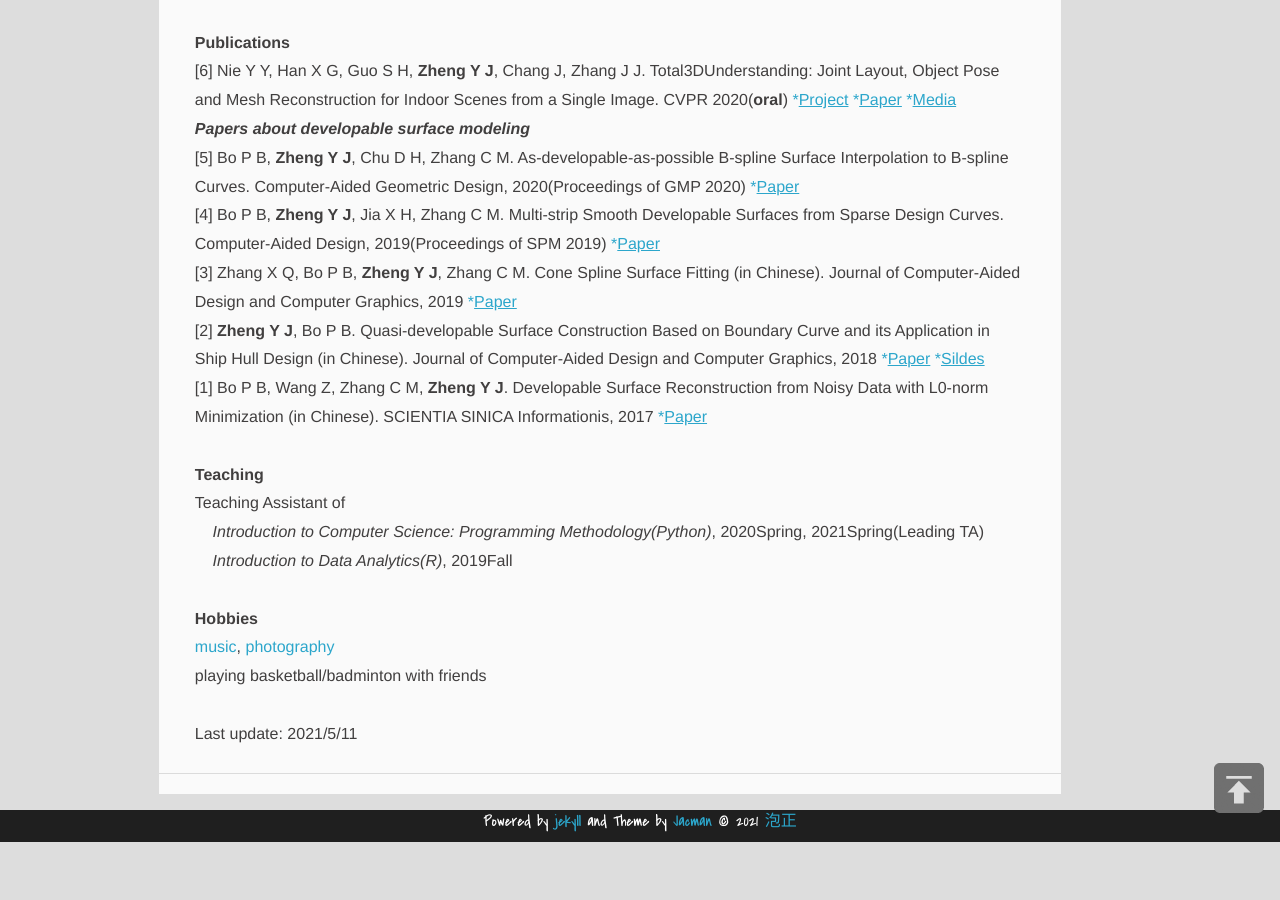
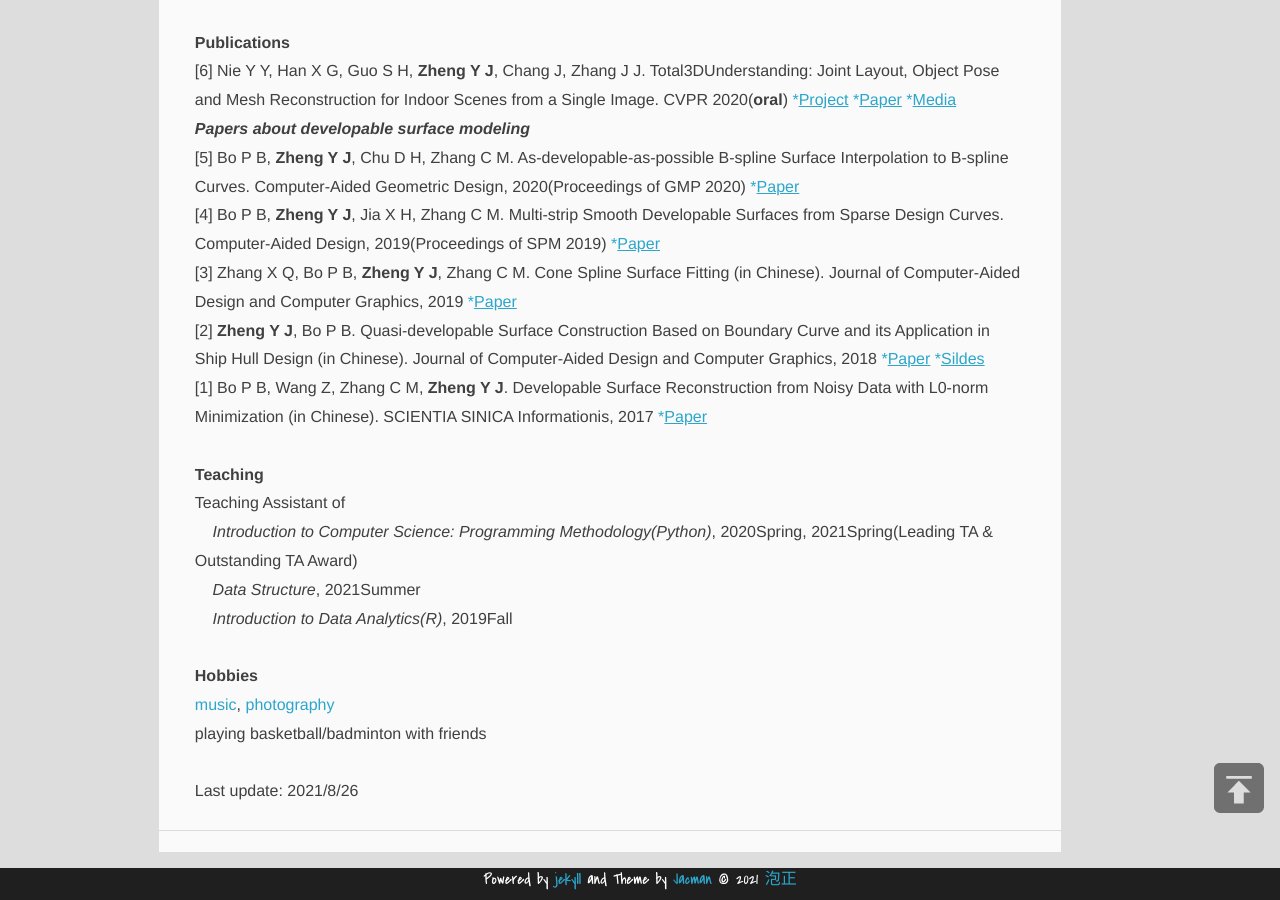
Before and after one commit to PAULYZHENG/paulyzheng.github.io, a Jekyll site: the page built from about/index.html, in a window 1280 px wide and 900 px high, scrolled down 1171 px. Built offline with Jekyll 4.4.1, drawn with Linux system fonts in a browser that asks for light colours; comment, search, counter and statistics services are not loaded; before the commit the page ends 2013 px from its top, so only the background shows below that.

Commit message:
Update index.html

```diff
--- a/about/index.html
+++ b/about/index.html
@@ -60,7 +60,8 @@ Geometric Learning<br/>
 <B>Teaching</B>
 <br/>
 Teaching Assistant of <br/>
-&nbsp &nbsp <I>Introduction to Computer Science: Programming Methodology(Python)</I>, 2020Spring, 2021Spring(Leading TA)<br/>
+&nbsp &nbsp <I>Introduction to Computer Science: Programming Methodology(Python)</I>, 2020Spring, 2021Spring(Leading TA & Outstanding TA Award)<br/>
+&nbsp &nbsp <I>Data Structure</I>, 2021Summer<br/>
 &nbsp &nbsp <I>Introduction to Data Analytics(R)</I>, 2019Fall
 <br/>
 
@@ -71,4 +72,4 @@ Teaching Assistant of <br/>
 playing basketball/badminton with friends<br/>
 
 <br/>
-Last update: 2021/5/11
+Last update: 2021/8/26
```
